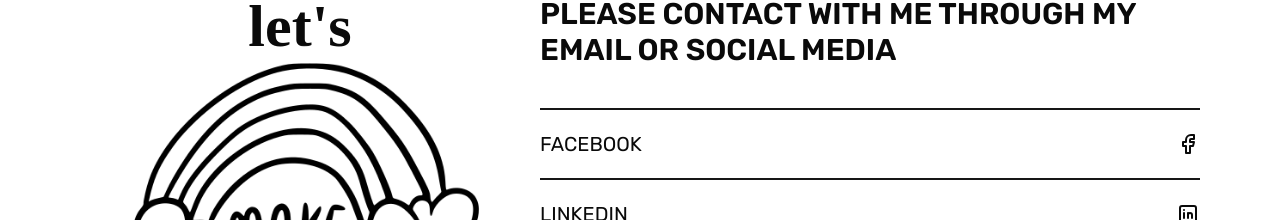
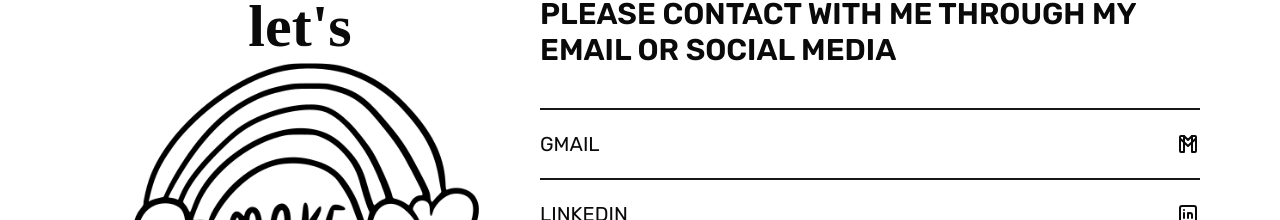
Before and after one commit to CurvyLantern/portfolio-2023, a React (Vite) app: page /contact in a window 1280 px wide. Shown: the part 564-784 px from the top of the page. Built offline with nearby package versions, Linux system fonts and the light colour scheme; a web font is replaced by a local one.

Commit message:
added links to contact page

```diff
--- a/src/pages/ContactPage.jsx
+++ b/src/pages/ContactPage.jsx
@@ -1,8 +1,4 @@
-import {
-  TbBrandFacebook,
-  TbBrandLinkedin,
-  TbBrandGithub,
-} from "react-icons/tb";
+import { TbBrandLinkedin, TbBrandGithub, TbBrandGmail } from "react-icons/tb";
 import MakeHappenImg from "@/assets/makeHappen.png";
 import Marquee from "@/components/sections/Marquee";
 import { Heading1 } from "@/components/special/Typography";
@@ -10,22 +6,22 @@ const ContactPage = () => {
   const email = "ashfaqnaseem1@gmail.com";
   const social_links = [
     {
-      name: "fb",
-      fullName: "Facebook",
-      icon: TbBrandFacebook,
-      href: "",
+      name: "gm",
+      fullName: "Gmail",
+      icon: TbBrandGmail,
+      href: "mailto:ashfaqnaseem1@gmail.com",
     },
     {
       name: "ln",
       fullName: "LinkedIn",
       icon: TbBrandLinkedin,
-      href: "",
+      href: "https://www.linkedin.com/in/ashfaq-naseem-959856260",
     },
     {
       name: "git",
       fullName: "Github",
       icon: TbBrandGithub,
-      href: "",
+      href: "https://github.com/CurvyLantern",
     },
   ];
   return (
```
